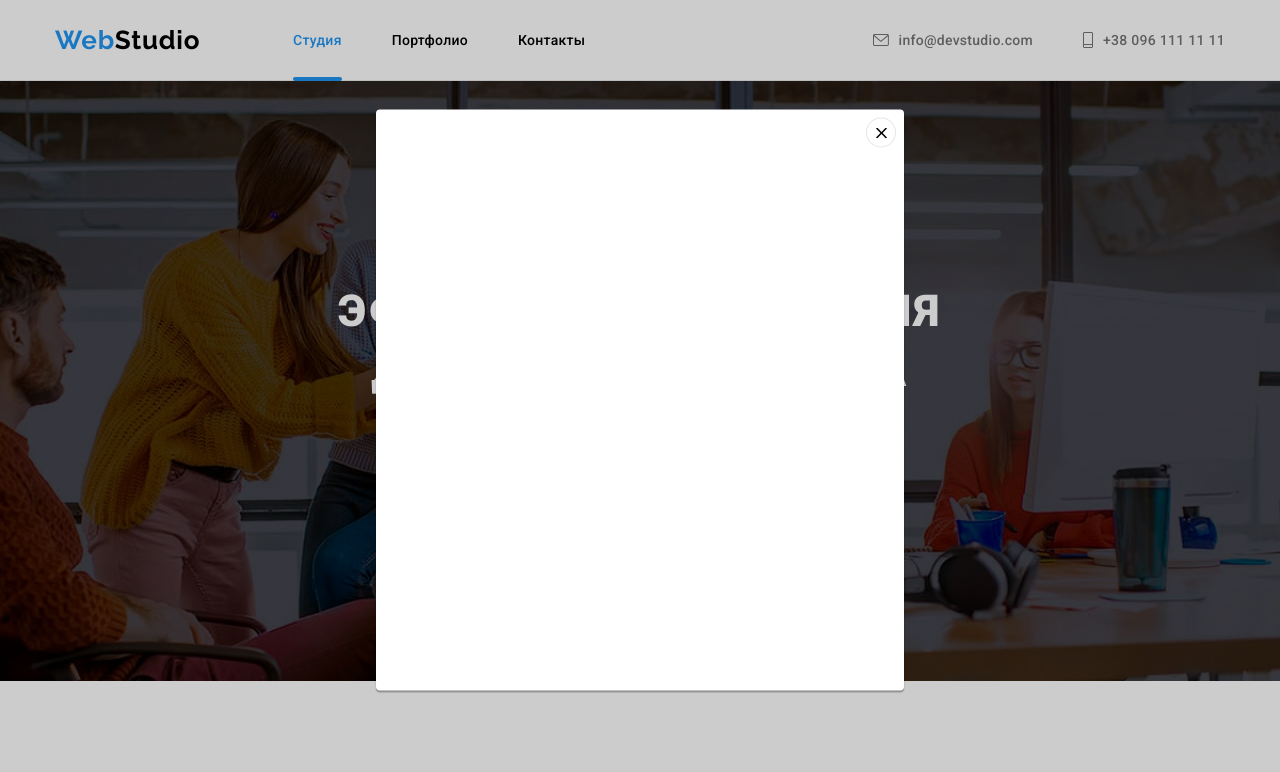
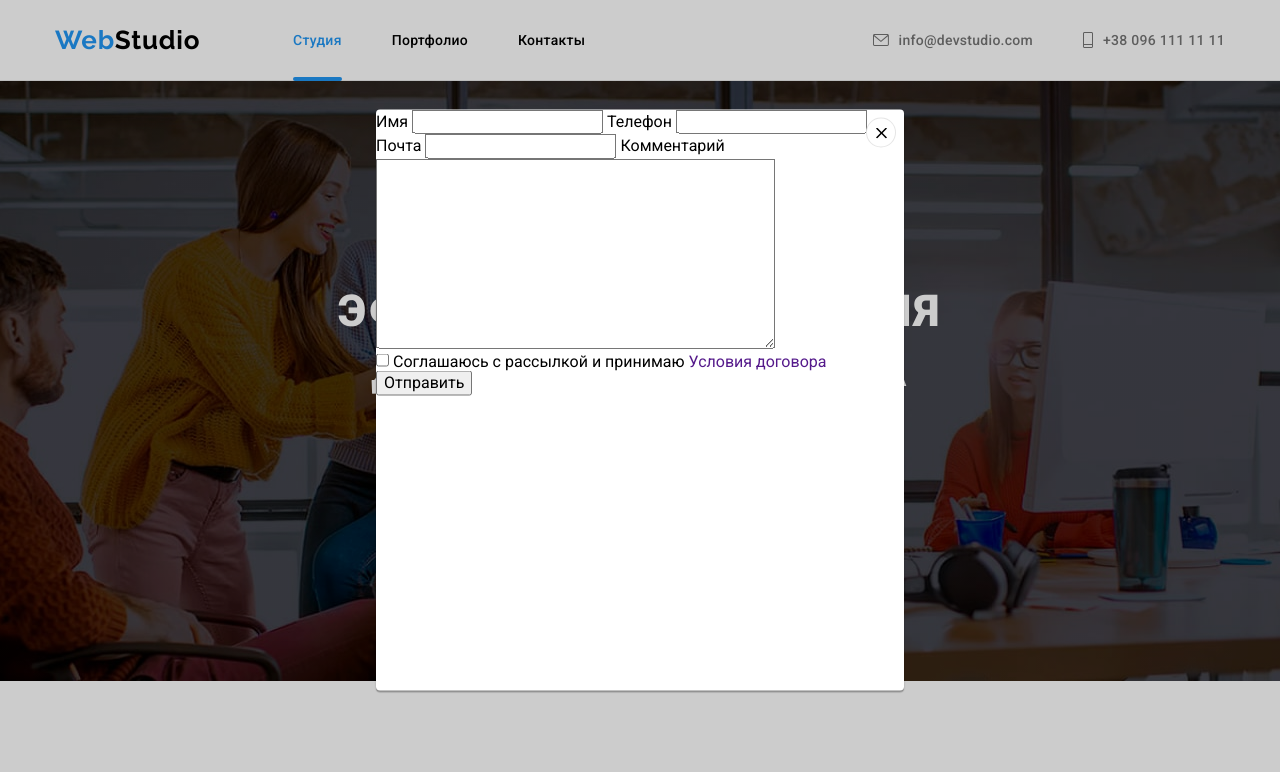
Before and after one commit to Viktory-me/goit-markup-hw-06, a plain HTML site: page index.html in a window 1280 px wide. Both pictures are taken after a click on the button "Заказать услугу". Shown: the top 772 px of the page. Drawn offline with Linux system fonts and the light colour scheme.

Commit message:
разметка модалки

```diff
--- a/index.html
+++ b/index.html
@@ -395,6 +395,38 @@
       <div class="backdrop is-hidden" data-modal>
         <div class="modal">
           <button data-modal-close class="modal-button"></button>
+          <form class="modal-form">
+            <label> Имя <input type="text" name="name" /> </label>
+            <label> Телефон <input type="tel" name="telephone" /> </label>
+            <label>
+              Почта
+              <input type="email" name="email" />
+            </label>
+            <label>
+              Комментарий
+              <textarea
+                name="comment"
+                rows="10"
+                cols="45"
+                placeholder="Введите текст"
+              >
+              </textarea>
+            </label>
+          </form>
+          <div class="form-field">
+            <input
+              type="checkbox"
+              class="form-input"
+              name="agreement"
+              value="agreement"
+              id="agreement"
+            />
+            <label class="form-label" for="agreement"
+              >Соглашаюсь с рассылкой и принимаю
+              <a href=""> Условия договора </a>
+            </label>
+          </div>
+          <button type="submit">Отправить</button>
         </div>
       </div>
     </main>
```
